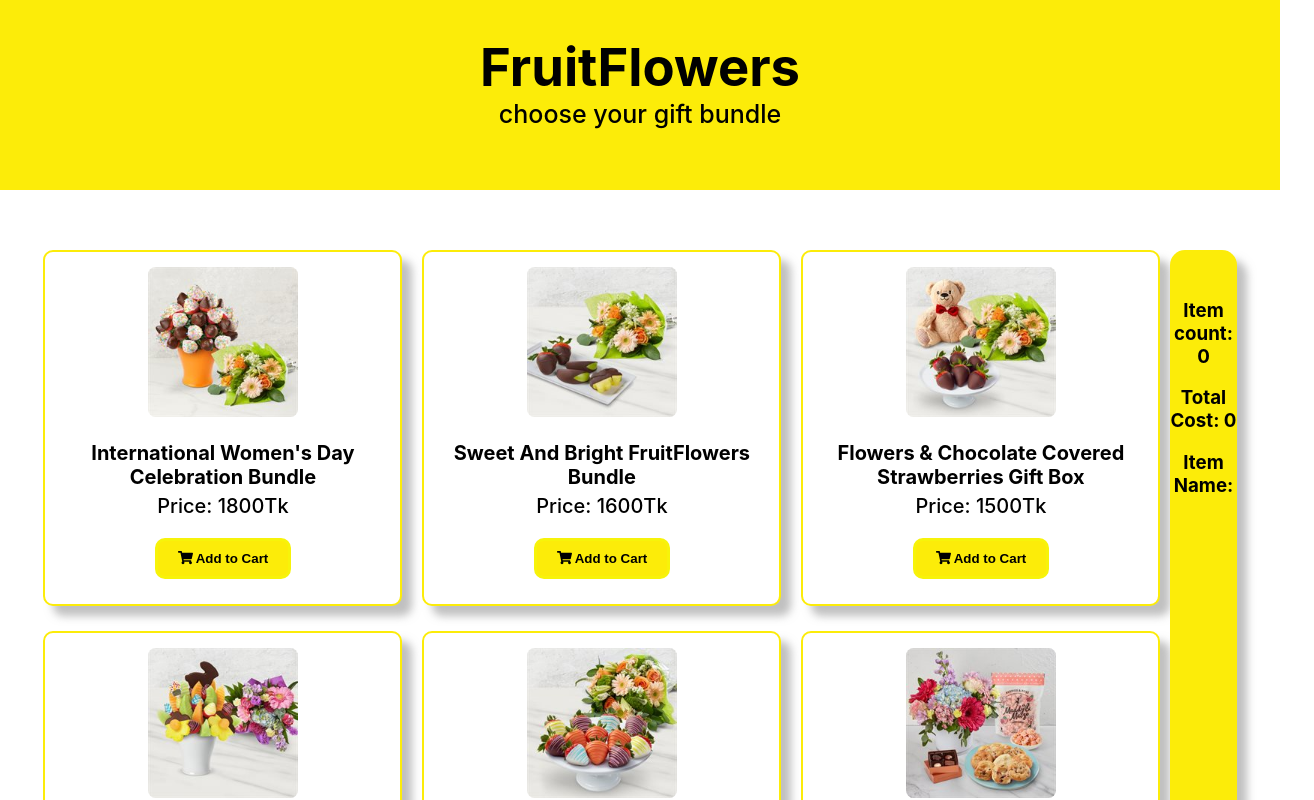
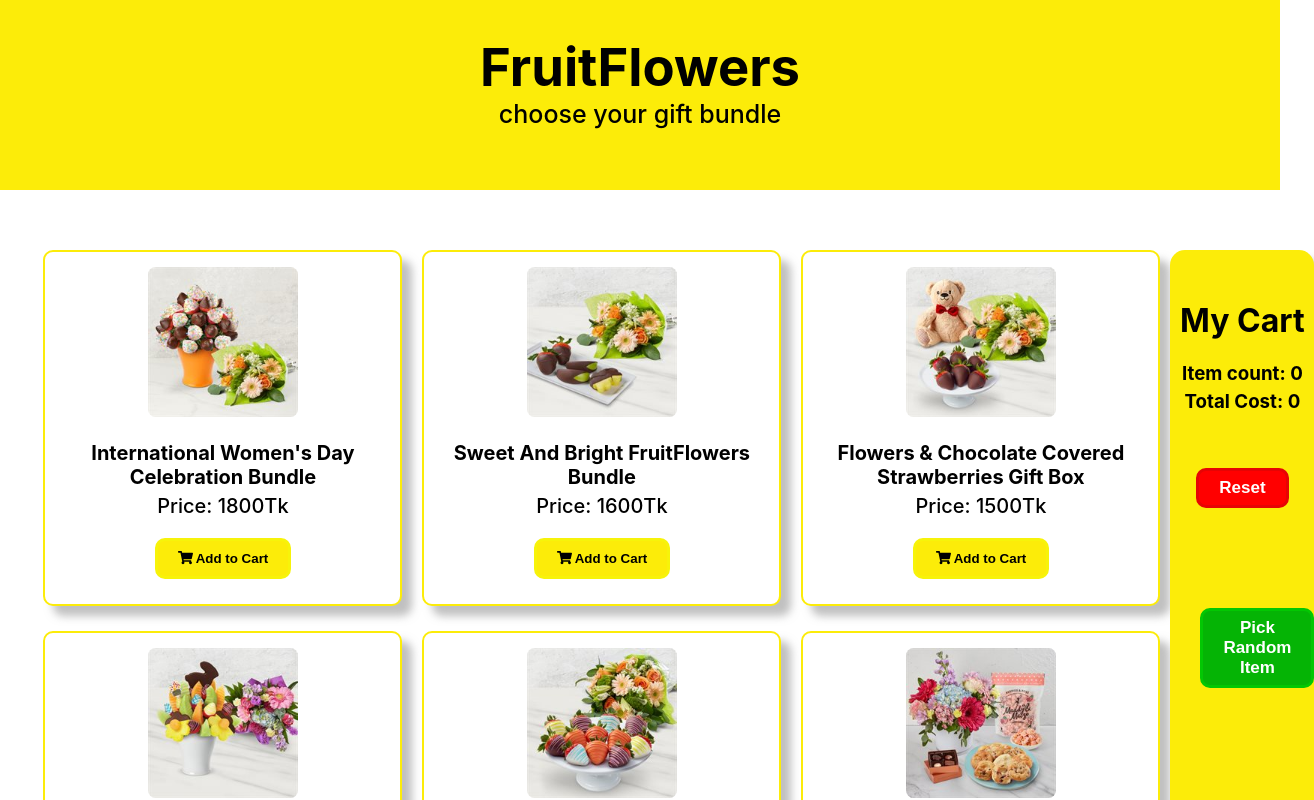
Before and after one commit to shahriurahmed/fruit-flower, a React (Create React App) app: page / in a window 1280 px wide. Shown: the top 800 px of the page, 1314 px wide, since content can reach past the window. Built offline with nearby package versions, Linux system fonts and the light colour scheme.

Commit message:
button added on the cart

```diff
--- a/src/components/Cart/Cart.css
+++ b/src/components/Cart/Cart.css
@@ -1,3 +1,30 @@
 .cart-details{
     text-align: center;
 }
+.info{
+    margin-bottom: 5px;
+    margin-top: 0;
+}
+
+.btn{
+
+    margin-top: 50px;
+    margin-bottom: 50px;
+    font-size: 17px;
+    font-weight: 700;
+    padding: 7px 20px;
+    border-radius: 10px;
+}
+.resetBtn{
+
+    background-color: red;
+    border: 3px solid rgb(230, 4, 4);
+    color: white;
+}
+
+.chooseBtn{
+    background-color: rgb(5, 180, 5);
+    border: 3px solid rgb(3, 199, 3);
+    color: white;
+    margin-left: 30px;
+}
--- a/src/components/Cart/Cart.js
+++ b/src/components/Cart/Cart.js
@@ -15,9 +15,10 @@ const Cart = (props) => {
 
     return (
         <div className="cart-details">
-            <h3>Item count: {newItem.length}</h3>
-            <h3>Total Cost: {total}</h3>
-            <h3>Item Name: </h3>
+            <h1>My Cart </h1>
+            <h3 className='info'>Item count: {newItem.length}</h3 >
+            <h3 className='info'>Total Cost: {total}</h3>
+
             <div className="items">
                 {
                     newItem.map(item => <Showname
@@ -26,6 +27,8 @@ const Cart = (props) => {
                 }
 
             </div>
+            <button className='btn resetBtn'>Reset</button>
+            <button className='btn chooseBtn'>Pick Random Item</button>
 
         </div>
     );
```
